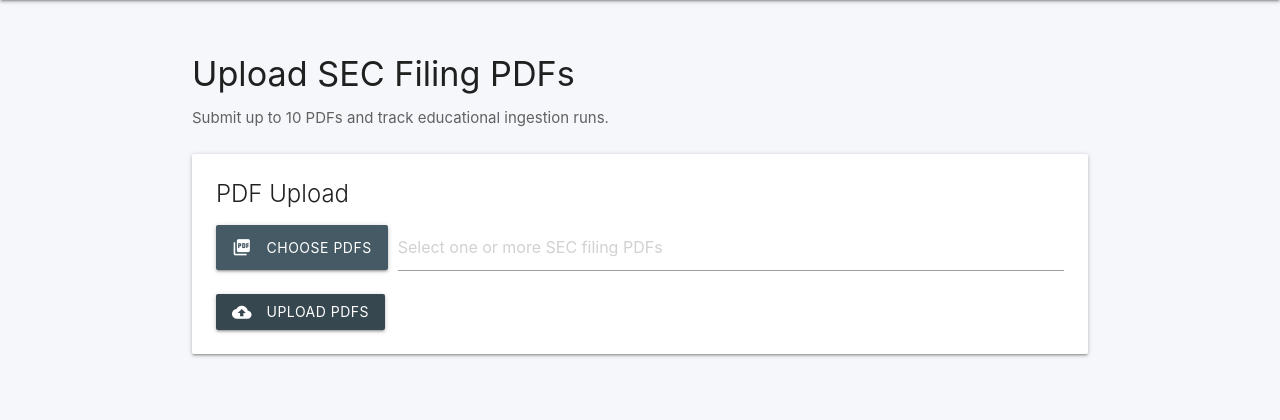
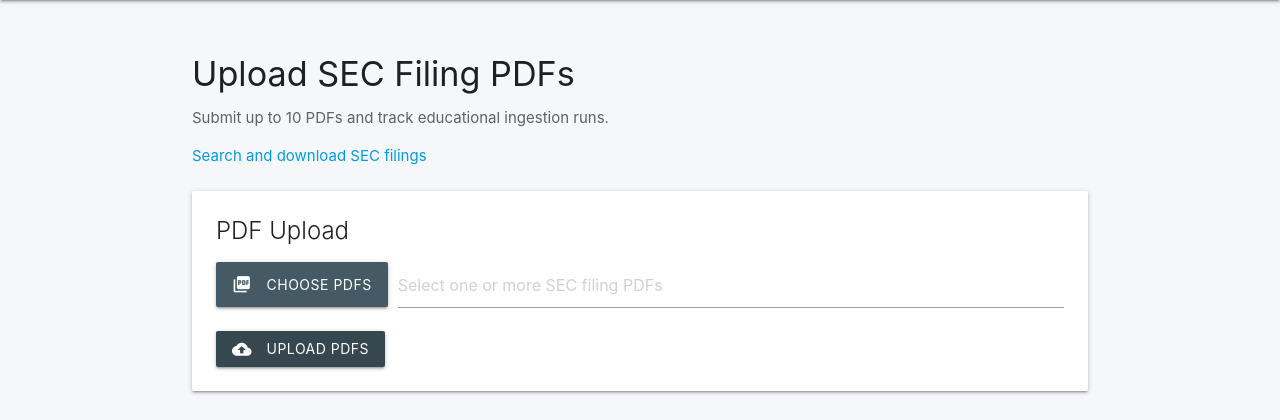
Before and after one commit to tjmaynes/financial-statements-rag, a FastAPI app: template sec_filings_rag/web/templates/index.html in a window 1280 px wide. Shown: the part 64-484 px from the top of the page. Run offline with FastAPI, Linux system fonts and the light colour scheme; the template is opened without the code that fills it, so the values that code supplies are empty; parts of the project's set-up code (start-up, migrations or seed data) failed here and were passed over.

Commit message:
chore: add sec search link

```diff
--- a/sec_filings_rag/web/templates/index.html
+++ b/sec_filings_rag/web/templates/index.html
@@ -35,6 +35,9 @@
       <div class="page-title">
         <h4>Upload SEC Filing PDFs</h4>
         <p class="grey-text text-darken-2">Submit up to 10 PDFs and track educational ingestion runs.</p>
+        <p>
+          <a href="https://www.sec.gov/search-filings">Search and download SEC filings</a>
+        </p>
       </div>
 
       <div class="card">
```
Also changed, not shown: tests/test_routes.py (+1 -0 lines).
